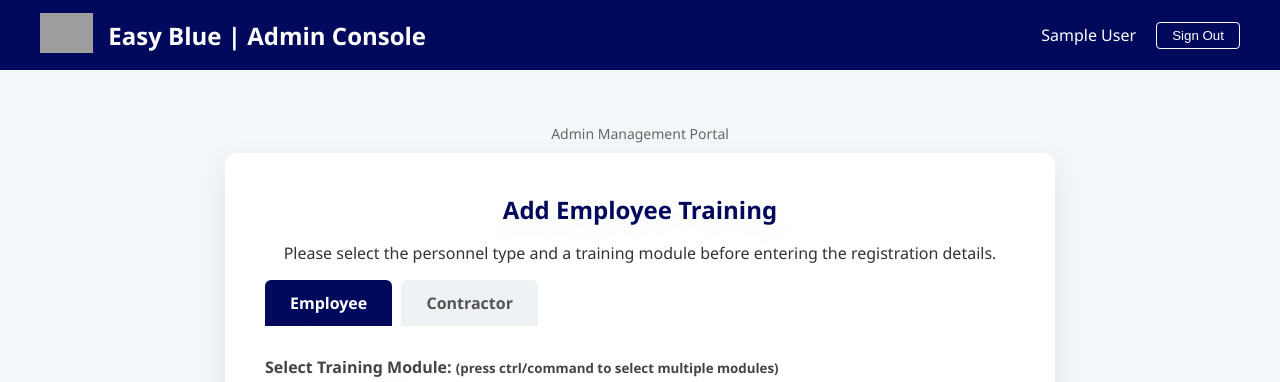
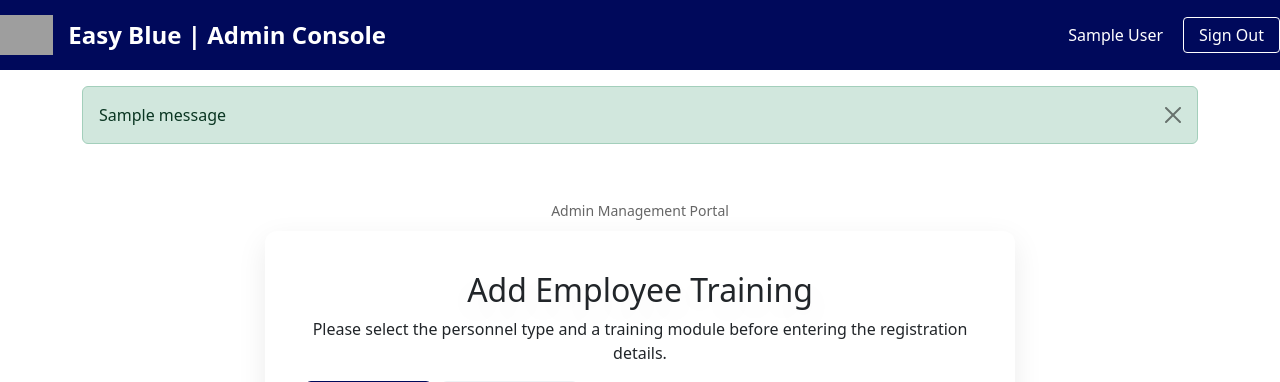
Before and after one commit to Thato-dev1/Trainings-Database, a Django app: page /add_employee/ in a window 1280 px wide. Shown: the top 382 px of the page. Run offline with Django 5.2, Linux system fonts and the light colour scheme; a user stored in the database is signed in; tables that the repository leaves empty hold one stand-in row (values such as "Sample post"); one stand-in notice (Sample message) is shown; parts of the project's set-up code (start-up, migrations or seed data) failed here and were passed over; grey boxes are pictures that could not be loaded.

Commit message:
added success flash messages to the add employee page

```diff
--- a/add_employee_training/templates/add_employee_training.html
+++ b/add_employee_training/templates/add_employee_training.html
@@ -1,6 +1,18 @@
 {% extends 'base.html' %}
 
 {% block content %}
+    {%if messages %}
+
+        <div class="container mt-3">
+            {% for message in messages %}
+            <div class="alert alert-{{message.tags}} alert-dismissible fade show" role="alert">
+                {{message}}
+                <button type="button" class="btn-close" data-bs-dismiss="alert" aria-label="Close"></button>
+
+            </div>
+            {%endfor%}
+        </div>
+    {% endif %}
     <div class="booking-container">
         <p class="subtitle">Admin Management Portal</p>
         <div class="booking-card">
--- a/add_employee_training/views.py
+++ b/add_employee_training/views.py
@@ -2,6 +2,7 @@ from django.shortcuts import render, redirect
 from django.http import HttpResponse
 from database_models.models import Employee, Contractor, TrainingModule
 from django.contrib.auth.decorators import login_required
+from django.contrib import messages
 
 
 
@@ -38,6 +39,7 @@ def add_employee(request):
                 hours_of_training = request.POST.get('hours_of_training'),
                 captured_by = request.user
                 )
+        messages.success(request, f'{first_name} {last_name} successfully added to database!')
         return redirect('add_employee')
     else:
         return render(request, 'add_employee_training.html')
@@ -73,6 +75,7 @@ def add_contractor(request):
                 hours_of_training = request.POST.get('hours_of_training'),
                 captured_by = request.user
             )
+        messages.success(request, f'{first_name} {last_name} successfully added to database!')
         return redirect('add_contractor')
     else:
         return render(request, 'add_employee_training.html')
--- a/templates/base.html
+++ b/templates/base.html
@@ -15,8 +15,8 @@
     <link rel="stylesheet" href="{% static 'css/emp_details.css'%}">
     <link rel="stylesheet" href="https://cdn.jsdelivr.net/npm/bootstrap-icons@1.13.1/font/bootstrap-icons.min.css">
     <link rel="stylesheet" href="{% static 'css/cont_details.css'%}">
-    <!-- <link href="https://cdn.jsdelivr.net/npm/bootstrap@5.3.8/dist/css/bootstrap.min.css" rel="stylesheet" integrity="sha384-sRIl4kxILFvY47J16cr9ZwB07vP4J8+LH7qKQnuqkuIAvNWLzeN8tE5YBujZqJLB" crossorigin="anonymous">
-    <script src="https://cdn.jsdelivr.net/npm/bootstrap@5.3.8/dist/js/bootstrap.bundle.min.js" integrity="sha384-FKyoEForCGlyvwx9Hj09JcYn3nv7wiPVlz7YYwJrWVcXK/BmnVDxM+D2scQbITxI" crossorigin="anonymous"></script> -->
+    <link href="https://cdn.jsdelivr.net/npm/bootstrap@5.3.8/dist/css/bootstrap.min.css" rel="stylesheet" integrity="sha384-sRIl4kxILFvY47J16cr9ZwB07vP4J8+LH7qKQnuqkuIAvNWLzeN8tE5YBujZqJLB" crossorigin="anonymous">
+    <script src="https://cdn.jsdelivr.net/npm/bootstrap@5.3.8/dist/js/bootstrap.bundle.min.js" integrity="sha384-FKyoEForCGlyvwx9Hj09JcYn3nv7wiPVlz7YYwJrWVcXK/BmnVDxM+D2scQbITxI" crossorigin="anonymous"></script>
 </head>
 
 <body>
--- a/training_database/settings.py
+++ b/training_database/settings.py
@@ -35,7 +35,7 @@ DEBUG = False
 ALLOWED_HOSTS = ['trainings-database.onrender.com']
 
 
-# Application definition
+
 
 INSTALLED_APPS = [
     'django.contrib.admin',
```
